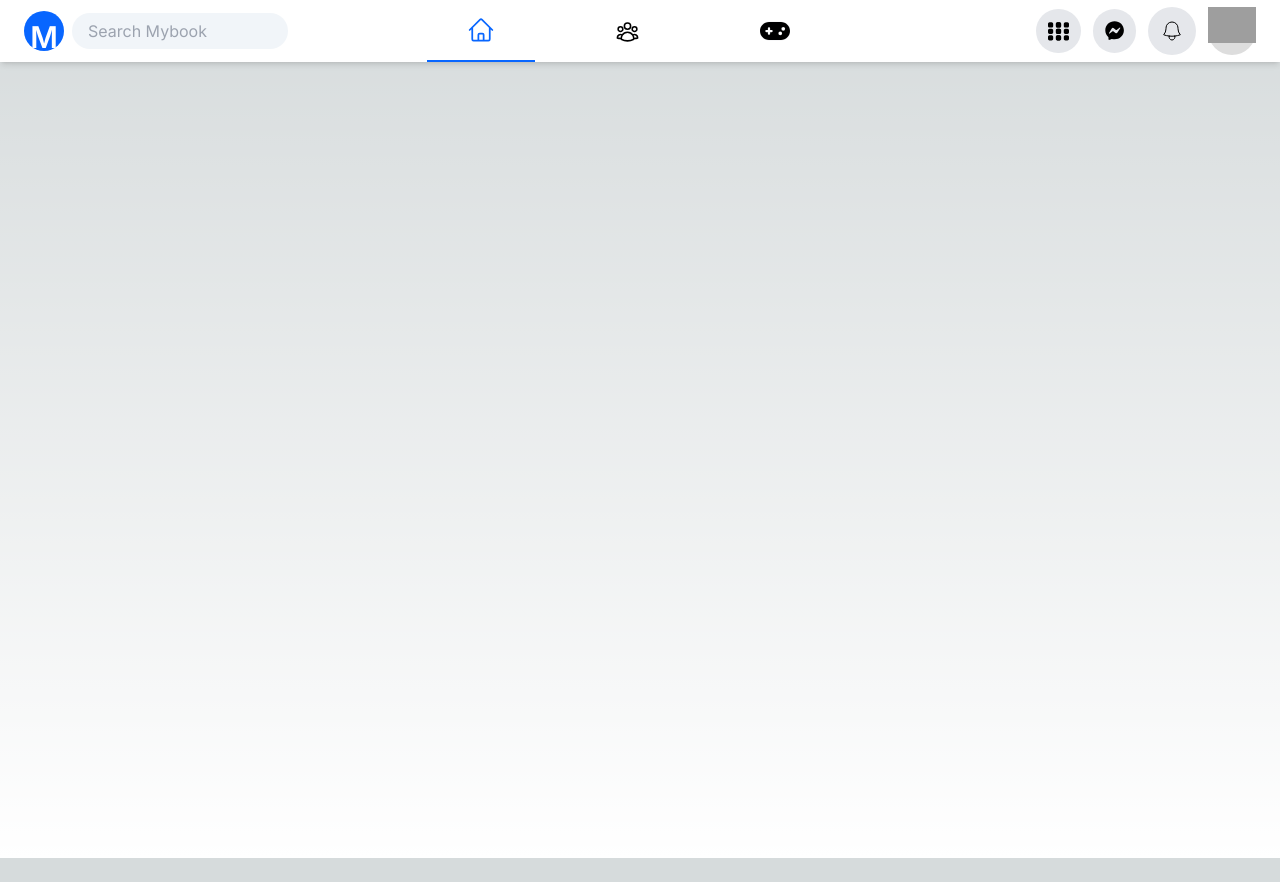
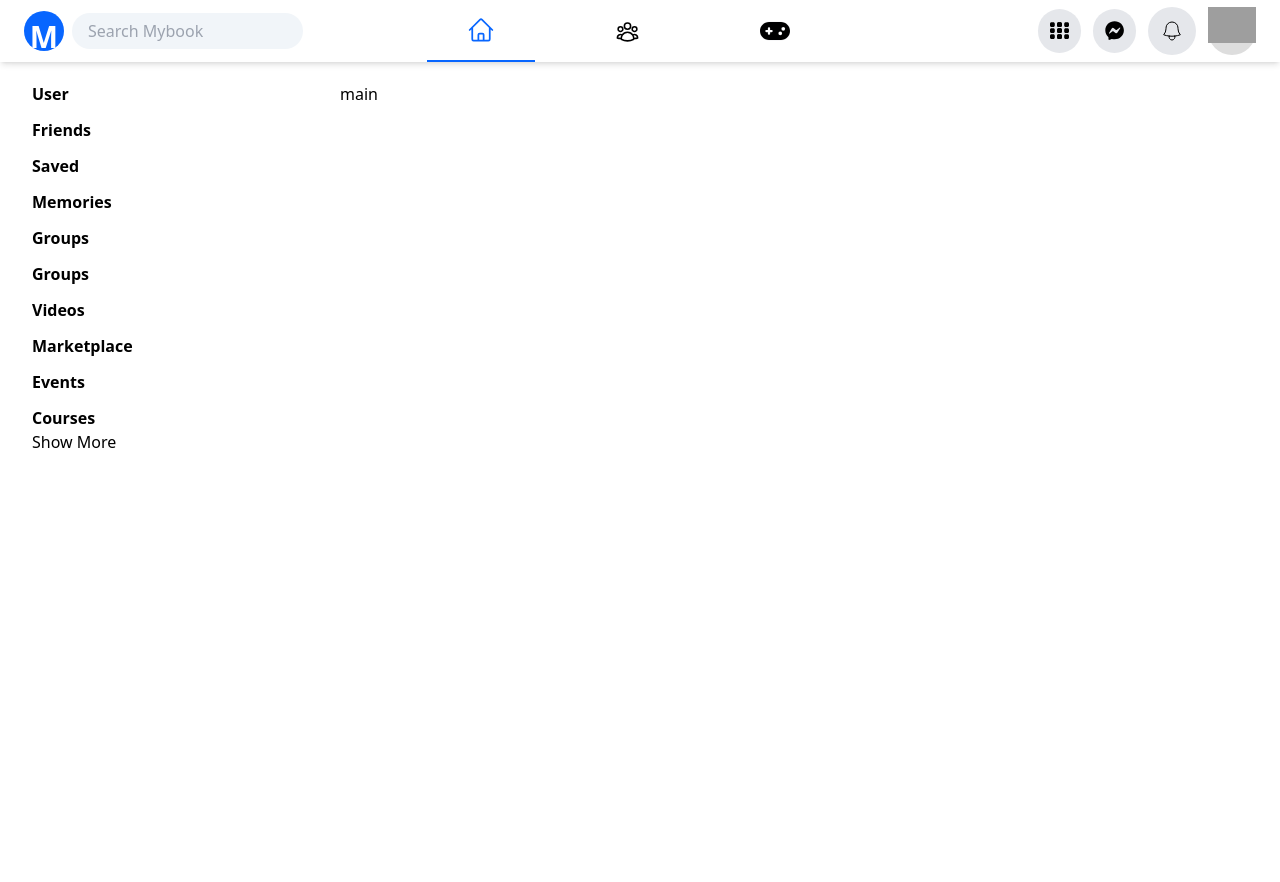
Before and after one commit to amiribnjaman/mybook-frontend, a Next.js app: page / in a window 1280 px wide. Before the commit the page ends 858 px from the top, so only its background shows below. Built offline with nearby package versions, Linux system fonts and the light colour scheme; grey boxes are pictures that could not be loaded.

Commit message:
left sidebar normal design applied

```diff
--- a/src/app/globals.css
+++ b/src/app/globals.css
@@ -10,7 +10,7 @@
 
 @media (prefers-color-scheme: dark) {
   :root {
-    --foreground-rgb: 255, 255, 255;
+    --foreground-rgb: #F0F2F5;
     --background-start-rgb: 0, 0, 0;
     --background-end-rgb: 0, 0, 0;
   }
@@ -18,10 +18,5 @@
 
 body {
   color: rgb(var(--foreground-rgb));
-  background: linear-gradient(
-      to bottom,
-      transparent,
-      rgb(var(--background-end-rgb))
-    )
-    rgb(var(--background-start-rgb));
+  background: var(--foreground-rgb)
 }
--- a/src/app/layout.js
+++ b/src/app/layout.js
@@ -1,20 +1,27 @@
-import { Inter } from 'next/font/google'
-import './globals.css'
-import TopNavbar from '@/components/topNavbar'
+import { Inter } from "next/font/google";
+import "./globals.css";
+import TopNavbar from "@/components/topNavbar";
+import LeftSidebar from "@/components/leftSidebar";
 
-const inter = Inter({ subsets: ['latin'] })
+const inter = Inter({ subsets: ["latin"] });
 
 export const metadata = {
-  title: 'Create Next App',
-  description: 'Generated by create next app',
-}
+  title: "Create Next App",
+  description: "Generated by create next app",
+};
 
 export default function RootLayout({ children }) {
   return (
     <html lang="en">
-      <body className={inter.className}>
+      <body>
         <TopNavbar />
-        {children}</body>
+        {/*==========BODY============== */}
+        <div className="mt-4 w-[95%] mx-auto flex gap-2">
+          <LeftSidebar />
+          <div className="w-2/4">{children}</div>
+          <div className="w-1/4"></div>
+        </div>
+      </body>
     </html>
-  )
+  );
 }
--- a/src/app/page.js
+++ b/src/app/page.js
@@ -2,8 +2,8 @@ import Image from 'next/image'
 
 export default function Home() {
   return (
-    <main className="flex min-h-screen flex-col items-center justify-between p-24">
-
+    <main className=" min-h-screen flex-col">
+      main
     </main>
   )
 }
--- /dev/null
+++ b/src/components/leftSidebar.jsx
@@ -0,0 +1,52 @@
+export default function Sidebar() {
+  return (
+    <div className="sidebar w-1/4">
+      <div className="">
+        <ul className="flex flex-col gap-3">
+          <li className="">
+            {/* <RssFeed className="sidebarIcon" /> */}
+            <span className="font-semibold">User</span>
+          </li>
+          <li className="">
+            {/* <RssFeed className="sidebarIcon" /> */}
+            <span className="font-semibold">Friends</span>
+          </li>
+          <li className="">
+            {/* <Chat className="sidebarIcon" /> */}
+            <span className="font-semibold">Saved</span>
+          </li>
+          <li className="">
+            {/* <PlayCircleFilledOutlined className="sidebarIcon" /> */}
+            <span className="font-semibold">Memories</span>
+          </li>
+          <li className="">
+            {/* <Group className="sidebarIcon" /> */}
+            <span className="font-semibold">Groups</span>
+          </li>
+          <li className="sidebarListItem">
+            {/* <Bookmark className="sidebarIcon" /> */}
+            <span className="font-semibold">Groups</span>
+          </li>
+          <li className="">
+            {/* <HelpOutline className="sidebarIcon" /> */}
+            <span className="font-semibold">Videos</span>
+          </li>
+          <li className="">
+            {/* <WorkOutline className="sidebarIcon" /> */}
+            <span className="font-semibold">Marketplace</span>
+          </li>
+          <li className="">
+            {/* <Event className="sidebarIcon" /> */}
+            <span className="font-semibold">Events</span>
+          </li>
+          <li className="">
+            {/* <School className="sidebarIcon" /> */}
+            <span className="font-semibold">Courses</span>
+          </li>
+        </ul>
+        <button className="">Show More</button>
+        <ul className=""></ul>
+      </div>
+    </div>
+  );
+}
--- a/src/components/topNavbar.jsx
+++ b/src/components/topNavbar.jsx
@@ -6,22 +6,22 @@ export default function TopNavbar() {
   return (
     <div
       id="topbar"
-      className="w-full mb-2 sticky shadow-md h-[50px] top-0 z-50"
+      className="w-full mb-8 sticky shadow-md h-[50px] top-0 z-50"
     >
       <div className="navbar flex items-center justify-between bg-white shadow-md px-6 sticky top-0">
         {/*==========================NAVBAR LEFT SECTION==================== */}
         <div className="flex w-1/4 items-center justify-start gap-2">
-          {/*=============LOGO======== */}
+          {/*------------LOGO---------*/}
           <a className="cursor-pointer flex pt-2 justify-center text-center normal-case text-xl bg-[#0866FF] w-10 h-10 rounded-full text-[#5d596c]">
             <h3 className="text-3xl text-white font-semibold text-center ">
               M
             </h3>
           </a>
 
-          {/*===============Search Card=============== */}
+          {/*------------Search Card------------*/}
           <input
             type="text"
-            className="bg-slate-100 w-[70%] text-slate-400 rounded-full px-4 py-1.5"
+            className="bg-slate-100 w-[75%] text-gray-500 rounded-full px-4 py-1.5"
             placeholder="Search Mybook"
           />
           {/* <div
@@ -260,7 +260,7 @@ export default function TopNavbar() {
               <div className="indicator flex gap-[3px] p-3 bg-gray-200 rounded-full">
                 <svg
                   xmlns="http://www.w3.org/2000/svg"
-                  height="1.3em"
+                  height="1.2em"
                   viewBox="0 0 320 512"
                 >
                   <path d="M40 352l48 0c22.1 0 40 17.9 40 40l0 48c0 22.1-17.9 40-40 40l-48 0c-22.1 0-40-17.9-40-40l0-48c0-22.1 17.9-40 40-40zm192 0l48 0c22.1 0 40 17.9 40 40l0 48c0 22.1-17.9 40-40 40l-48 0c-22.1 0-40-17.9-40-40l0-48c0-22.1 17.9-40 40-40zM40 320c-22.1 0-40-17.9-40-40l0-48c0-22.1 17.9-40 40-40l48 0c22.1 0 40 17.9 40 40l0 48c0 22.1-17.9 40-40 40l-48 0zM232 192l48 0c22.1 0 40 17.9 40 40l0 48c0 22.1-17.9 40-40 40l-48 0c-22.1 0-40-17.9-40-40l0-48c0-22.1 17.9-40 40-40zM40 160c-22.1 0-40-17.9-40-40L0 72C0 49.9 17.9 32 40 32l48 0c22.1 0 40 17.9 40 40l0 48c0 22.1-17.9 40-40 40l-48 0zM232 32l48 0c22.1 0 40 17.9 40 40l0 48c0 22.1-17.9 40-40 40l-48 0c-22.1 0-40-17.9-40-40l0-48c0-22.1 17.9-40 40-40z" />
@@ -268,7 +268,7 @@ export default function TopNavbar() {
                 <svg
                   className="ml-[-8px]"
                   xmlns="http://www.w3.org/2000/svg"
-                  height="1.3em"
+                  height="1.2em"
                   viewBox="0 0 320 512"
                 >
                   <path d="M40 352l48 0c22.1 0 40 17.9 40 40l0 48c0 22.1-17.9 40-40 40l-48 0c-22.1 0-40-17.9-40-40l0-48c0-22.1 17.9-40 40-40zm192 0l48 0c22.1 0 40 17.9 40 40l0 48c0 22.1-17.9 40-40 40l-48 0c-22.1 0-40-17.9-40-40l0-48c0-22.1 17.9-40 40-40zM40 320c-22.1 0-40-17.9-40-40l0-48c0-22.1 17.9-40 40-40l48 0c22.1 0 40 17.9 40 40l0 48c0 22.1-17.9 40-40 40l-48 0zM232 192l48 0c22.1 0 40 17.9 40 40l0 48c0 22.1-17.9 40-40 40l-48 0c-22.1 0-40-17.9-40-40l0-48c0-22.1 17.9-40 40-40zM40 160c-22.1 0-40-17.9-40-40L0 72C0 49.9 17.9 32 40 32l48 0c22.1 0 40 17.9 40 40l0 48c0 22.1-17.9 40-40 40l-48 0zM232 32l48 0c22.1 0 40 17.9 40 40l0 48c0 22.1-17.9 40-40 40l-48 0c-22.1 0-40-17.9-40-40l0-48c0-22.1 17.9-40 40-40z" />
```
Also changed, not shown: src/components/stories.jsx (added).
